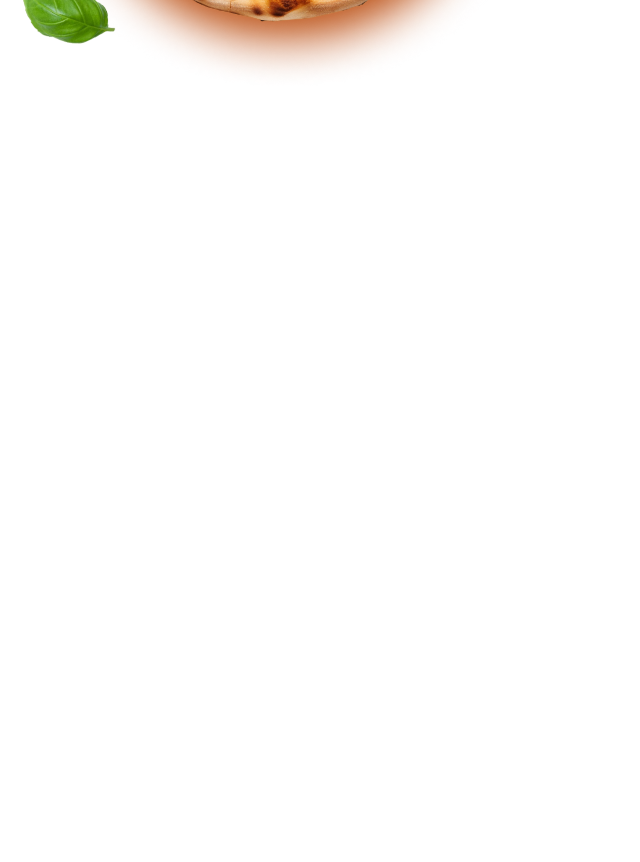
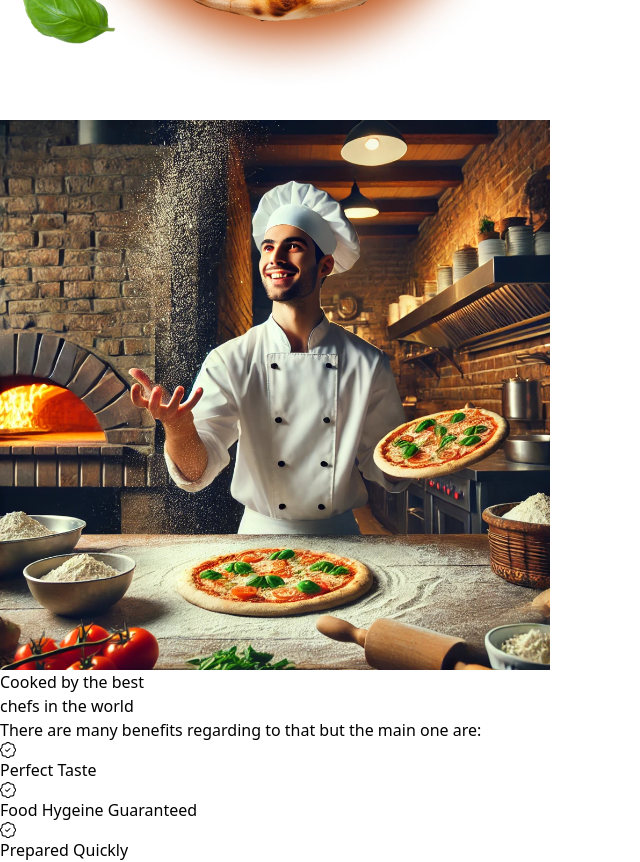
Before and after one commit to M-AdnanTalha/FoodComa-Frontend, a React (Vite) app: page / in a window 1280 px wide. Shown: the part 560-1422 px from the top of the page, without its empty margins (0-640 px from the left). Before the commit the page ends 800 px from the top, so only its background shows below. Built offline with nearby package versions, Linux system fonts and the light colour scheme.

Commit message:
Added pointers about App

```diff
--- /dev/null
+++ b/src/Components/Icons/IconPathCheck.jsx
@@ -0,0 +1,19 @@
+function IconPatchCheck(props) {
+    return (
+      <svg
+        fill="currentColor"
+        viewBox="0 0 16 16"
+        height="1em"
+        width="1em"
+        {...props}
+      >
+        <path
+          fillRule="evenodd"
+          d="M10.354 6.146a.5.5 0 010 .708l-3 3a.5.5 0 01-.708 0l-1.5-1.5a.5.5 0 11.708-.708L7 8.793l2.646-2.647a.5.5 0 01.708 0z"
+        />
+        <path d="M10.273 2.513l-.921-.944.715-.698.622.637.89-.011a2.89 2.89 0 012.924 2.924l-.01.89.636.622a2.89 2.89 0 010 4.134l-.637.622.011.89a2.89 2.89 0 01-2.924 2.924l-.89-.01-.622.636a2.89 2.89 0 01-4.134 0l-.622-.637-.89.011a2.89 2.89 0 01-2.924-2.924l.01-.89-.636-.622a2.89 2.89 0 010-4.134l.637-.622-.011-.89a2.89 2.89 0 012.924-2.924l.89.01.622-.636a2.89 2.89 0 014.134 0l-.715.698a1.89 1.89 0 00-2.704 0l-.92.944-1.32-.016a1.89 1.89 0 00-1.911 1.912l.016 1.318-.944.921a1.89 1.89 0 000 2.704l.944.92-.016 1.32a1.89 1.89 0 001.912 1.911l1.318-.016.921.944a1.89 1.89 0 002.704 0l.92-.944 1.32.016a1.89 1.89 0 001.911-1.912l-.016-1.318.944-.921a1.89 1.89 0 000-2.704l-.944-.92.016-1.32a1.89 1.89 0 00-1.912-1.911l-1.318.016z" />
+      </svg>
+    );
+  }
+
+  export default IconPatchCheck;
--- a/src/Pages/Home.jsx
+++ b/src/Pages/Home.jsx
@@ -1,5 +1,7 @@
 import IconArrowRight from "../Components/Icons/ArrowRight";
 import PizzaImage from "../assets/Images/pizza2.png"
+import CookingImage from '../assets/Images/cooking1.png'
+import IconPatchCheck from "../Components/Icons/IconPathCheck";
 function Home(){
    return(
     <div>
@@ -37,6 +39,50 @@ function Home(){
             </div>
         </section>
 
+        {/* Services Section*/}
+        <section className="">
+            <div className="container flex flex-col md:flex-row">
+                <div className="flex flex-col items-center justify-center rounded-lg lg:w-1/2">
+                    <img src={CookingImage}
+                        width={550}
+                        className="rounded-lg"
+                        alt="Cooking"
+                    />
+                </div>
+                <div className="flex flex-col flex-wrap text-center lg:py-6 lg:w-1/2 lg:pl-12 lg:text-left">
+                    <div className="flex flex-col items-center lg:items-start">
+                        <div>
+                            <h2 className="mb-2 text-5xl font-extrabold text-transparent title-font bg-gradient-to-r from-orange-600 to-orange-300 bg-clip-text">
+                                Cooked by the best <br/> chefs in the world
+                            </h2>
+                            <p className="text-base leading-relaxed text-[#6B7280]">
+                                There are many benefits regarding to that but the main one are:
+                            </p>
+                        </div>
+                    </div>
+
+                    <div className="w-full p-1">
+                        <div className="flex items-center h-full p-2 text-2xl">
+                            <IconPatchCheck className="text-[#F38339] w-10 h-10 mr-4"/>
+                            <span className="font-bold title-font">Perfect Taste</span>
+                        </div>
+                    </div>
+                    <div className="w-full p-1">
+                        <div className="flex items-center h-full p-2 text-2xl">
+                            <IconPatchCheck className="text-[#F38339] w-10 h-10 mr-4"/>
+                            <span className="font-bold title-font">Food Hygeine Guaranteed</span>
+                        </div>
+                    </div>
+                    <div className="w-full p-1">
+                        <div className="flex items-center h-full p-2 text-2xl">
+                            <IconPatchCheck className="text-[#F38339] w-10 h-10 mr-4"/>
+                            <span className="font-bold title-font">Prepared Quickly</span>
+                        </div>
+                    </div>
+                </div>
+            </div>
+        </section>
+
     </div>
    )
 }
```
Also changed, not shown: src/assets/Images/cooking1.png (added).
